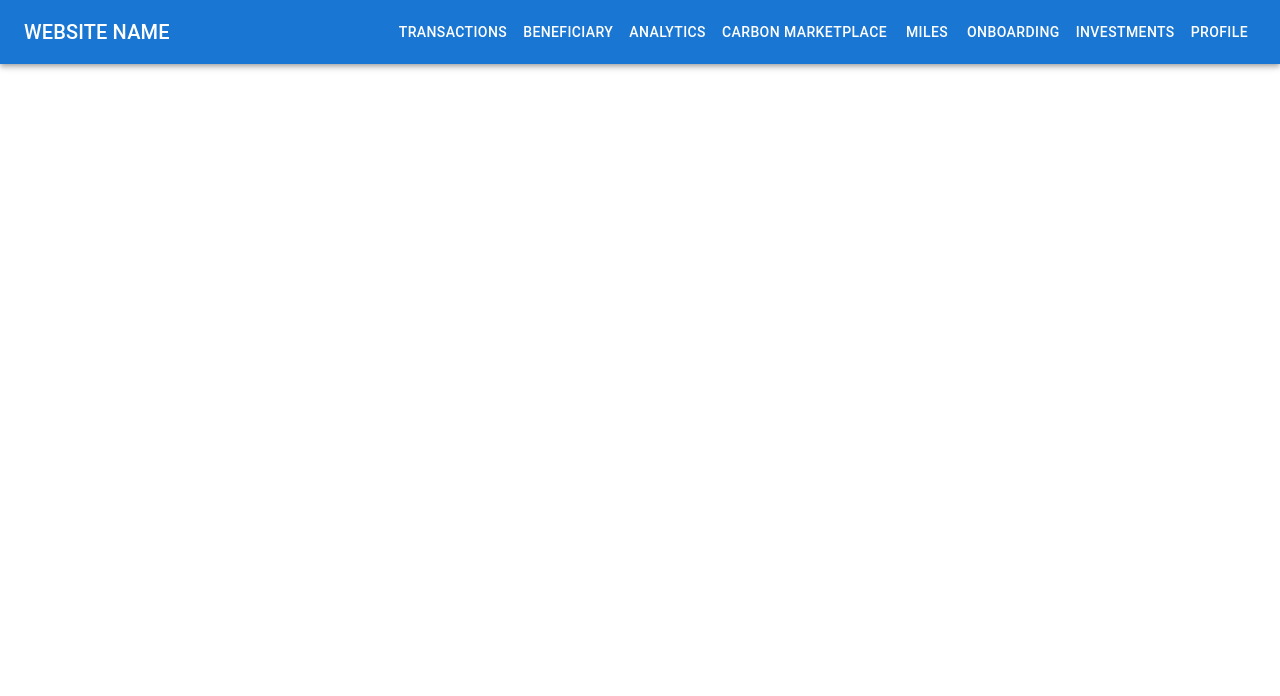
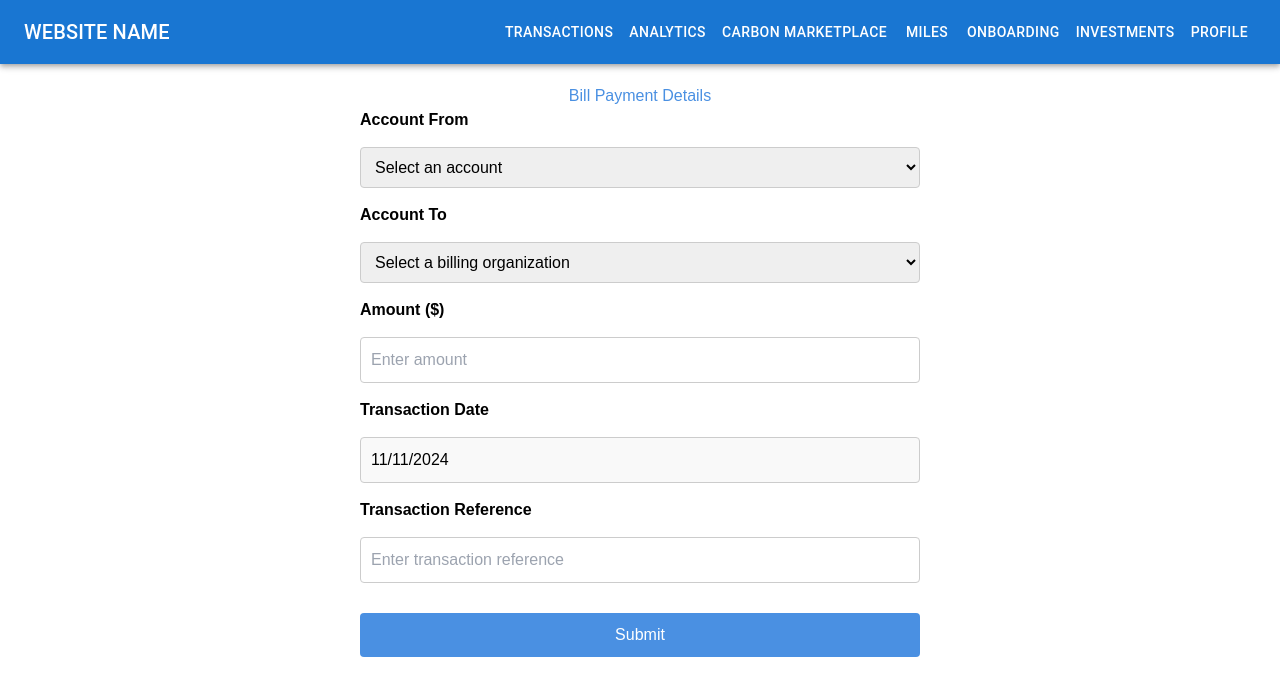
Before and after one commit to kaifeng101/dbea, a React (Create React App) app in the folder fin-daddy/my-app/: page /billPayment in a window 1280 px wide. Shown: the top 696 px of the page. Built offline with nearby package versions, Linux system fonts and the light colour scheme.

Commit message:
bill payment page

```diff
--- a/fin-daddy/my-app/src/App.js
+++ b/fin-daddy/my-app/src/App.js
@@ -15,6 +15,7 @@ import Beneficiary from "./pages/beneficiary";
 import ViewAll from "./pages/viewAll";
 import Authorisation from "./pages/authorisation";
 import Termination from "./pages/termination";
+import BillPayment from "./pages/billPayment"
 
 function App() {
   return (
@@ -29,12 +30,12 @@ function App() {
             <Routes>
               <Route path="/" element={<Login />} />
               <Route path="/transaction" element={<Transaction />} />
+              <Route path="/billPayment" element={<BillPayment />} />
               <Route path="/directDebitPayment" element={<DirectDebitPayment />}>
                 <Route path="viewAll" element={<ViewAll />} />
                 <Route path="authorisation" element={<Authorisation />} />
                 <Route path="termination" element={<Termination />} />
               </Route>
-              <Route path="/beneficiary" element={<Beneficiary />} />
               <Route path="/investments" element={<Investments />} />
               <Route path="/carbonMarketplace" element={<CarbonMarketplace />} />
               <Route path="/milesRedemption" element={<MilesRedemption />} />
--- a/fin-daddy/my-app/src/components/Navbar.js
+++ b/fin-daddy/my-app/src/components/Navbar.js
@@ -51,10 +51,10 @@ const NavBar = () => {
             <MenuItem onClick={() => navigate("/directDebitPayment")}>
               Direct Debit Payment
             </MenuItem>
+            <MenuItem onClick={() => navigate("/billPayment")}>
+              Bill Payment
+            </MenuItem>
           </Menu>
-          <Link to="/beneficiary">
-            <Button color="inherit">Beneficiary</Button>
-          </Link>
           <Link to="/analyticsDashboard">
             <Button color="inherit">Analytics</Button>
           </Link>
--- /dev/null
+++ b/fin-daddy/my-app/src/pages/billPayment.js
@@ -0,0 +1,120 @@
+import React, { useState } from "react";
+
+function BillPayment() {
+  // Dummy data for accounts and billing organizations
+  const userAccounts = [
+    { id: 1, name: "Account 1 - XXXX1234" },
+    { id: 2, name: "Account 2 - XXXX5678" },
+    { id: 3, name: "Account 3 - XXXX9101" },
+  ];
+
+  const billingOrganizations = [
+    { id: 1, name: "Electricity Company" },
+    { id: 2, name: "Water Services" },
+    { id: 3, name: "Internet Provider" },
+  ];
+
+  // State variables for form inputs
+  const [selectedFromAccount, setSelectedFromAccount] = useState("");
+  const [selectedToAccount, setSelectedToAccount] = useState("");
+  const [amount, setAmount] = useState("");
+  const [transactionReference, setTransactionReference] = useState("");
+  const transactionDate = new Date().toLocaleDateString();
+
+  const handleSubmit = (event) => {
+    event.preventDefault();
+    // Here you can add logic to handle the form submission
+    console.log({
+      fromAccount: selectedFromAccount,
+      toAccount: selectedToAccount,
+      amount,
+      transactionReference,
+      transactionDate,
+    });
+  };
+
+  return (
+    <div style={{ padding: "20px", maxWidth: "600px", margin: "0 auto", fontFamily: "Arial, sans-serif" }}>
+      <h1 style={{ textAlign: "center", color: "#4a90e2" }}>Bill Payment Details</h1>
+
+      <form onSubmit={handleSubmit} style={{ display: "flex", flexDirection: "column", gap: "15px" }}>
+
+        <label style={{ fontWeight: "bold" }}>Account From</label>
+        <select
+          value={selectedFromAccount}
+          onChange={(e) => setSelectedFromAccount(e.target.value)}
+          required
+          style={{ padding: "10px", border: "1px solid #ccc", borderRadius: "4px" }}
+        >
+          <option value="" disabled>Select an account</option>
+          {userAccounts.map((account) => (
+            <option key={account.id} value={account.name}>
+              {account.name}
+            </option>
+          ))}
+        </select>
+
+        <label style={{ fontWeight: "bold" }}>Account To</label>
+        <select
+          value={selectedToAccount}
+          onChange={(e) => setSelectedToAccount(e.target.value)}
+          required
+          style={{ padding: "10px", border: "1px solid #ccc", borderRadius: "4px" }}
+        >
+          <option value="" disabled>Select a billing organization</option>
+          {billingOrganizations.map((org) => (
+            <option key={org.id} value={org.name}>
+              {org.name}
+            </option>
+          ))}
+        </select>
+
+        <label style={{ fontWeight: "bold" }}>Amount ($)</label>
+        <input
+          type="number"
+          value={amount}
+          onChange={(e) => setAmount(e.target.value)}
+          required
+          placeholder="Enter amount"
+          style={{ padding: "10px", border: "1px solid #ccc", borderRadius: "4px" }}
+        />
+
+        <label style={{ fontWeight: "bold" }}>Transaction Date</label>
+        <input
+          type="text"
+          value={transactionDate}
+          disabled
+          style={{ padding: "10px", border: "1px solid #ccc", borderRadius: "4px", backgroundColor: "#f9f9f9" }}
+        />
+
+        <label style={{ fontWeight: "bold" }}>Transaction Reference</label>
+        <input
+          type="text"
+          value={transactionReference}
+          onChange={(e) => setTransactionReference(e.target.value)}
+          required
+          placeholder="Enter transaction reference"
+          style={{ padding: "10px", border: "1px solid #ccc", borderRadius: "4px" }}
+        />
+
+        <button
+          type="submit"
+          style={{
+            padding: "10px 20px",
+            fontSize: "16px",
+            color: "#fff",
+            backgroundColor: "#4a90e2",
+            border: "none",
+            borderRadius: "4px",
+            cursor: "pointer",
+            marginTop: "15px",
+          }}
+        >
+          Submit
+        </button>
+      </form>
+    </div>
+  );
+}
+
+export default BillPayment;
```
